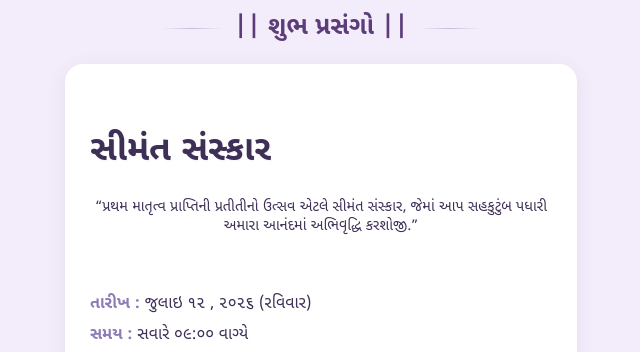
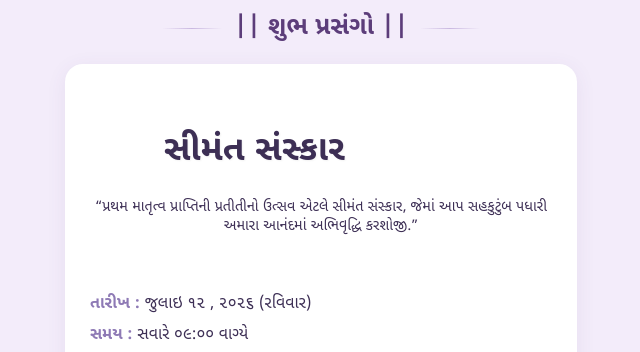
Before and after one commit to TejasSitapara/simant-sanskar-invitation, a plain HTML site: page invitation.html in a window 1280 px wide. Shown: the part 1340-1692 px from the top of the page, without its empty margins (319-959 px from the left). Drawn offline with Linux system fonts and the light colour scheme.

Commit message:
Update invitation.html

```diff
--- a/invitation.html
+++ b/invitation.html
@@ -107,7 +107,7 @@
 
         <div class="event-block">
           <div class="event-block__header">
-            <h3 class="event-block__title"> સીમંત સંસ્કાર</h3>
+             <h3 class="event-block__title" > &nbsp; &nbsp; &nbsp;&nbsp; સીમંત સંસ્કાર</h3>
           </div>
           <p style="text-align: center; font-size: 0.9rem">
             “પ્રથમ માતૃત્વ પ્રાપ્તિની પ્રતીતીનો ઉત્સવ એટલે સીમંત સંસ્કાર, જેમાં આપ સહકુટુંબ પધારી અમારા આનંદમાં અભિવૃદ્ધિ કરશોજી.”
```
